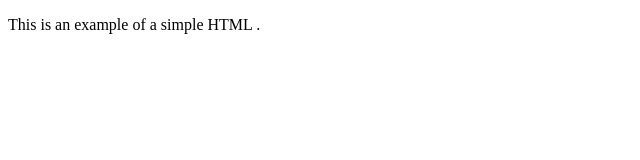
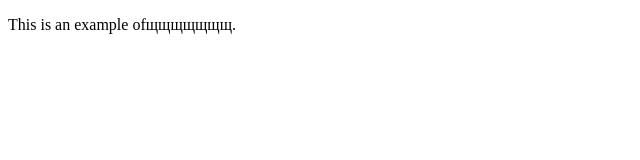
Before and after one commit to Sonyarw/first-project, a plain HTML site: page index.html in a window 1280 px wide. Shown: the full height of the page, 0-640 px from the left. Drawn offline with Linux system fonts and the light colour scheme.

Commit message:
третий

```diff
--- a/index.html
+++ b/index.html
@@ -6,7 +6,7 @@
 </head>
 
 <body>
-  <p>This is an example of a simple HTML .</p>
+  <p>This is an example ofщщщщщщщ.</p>
 </body>
 
 </html>
```
